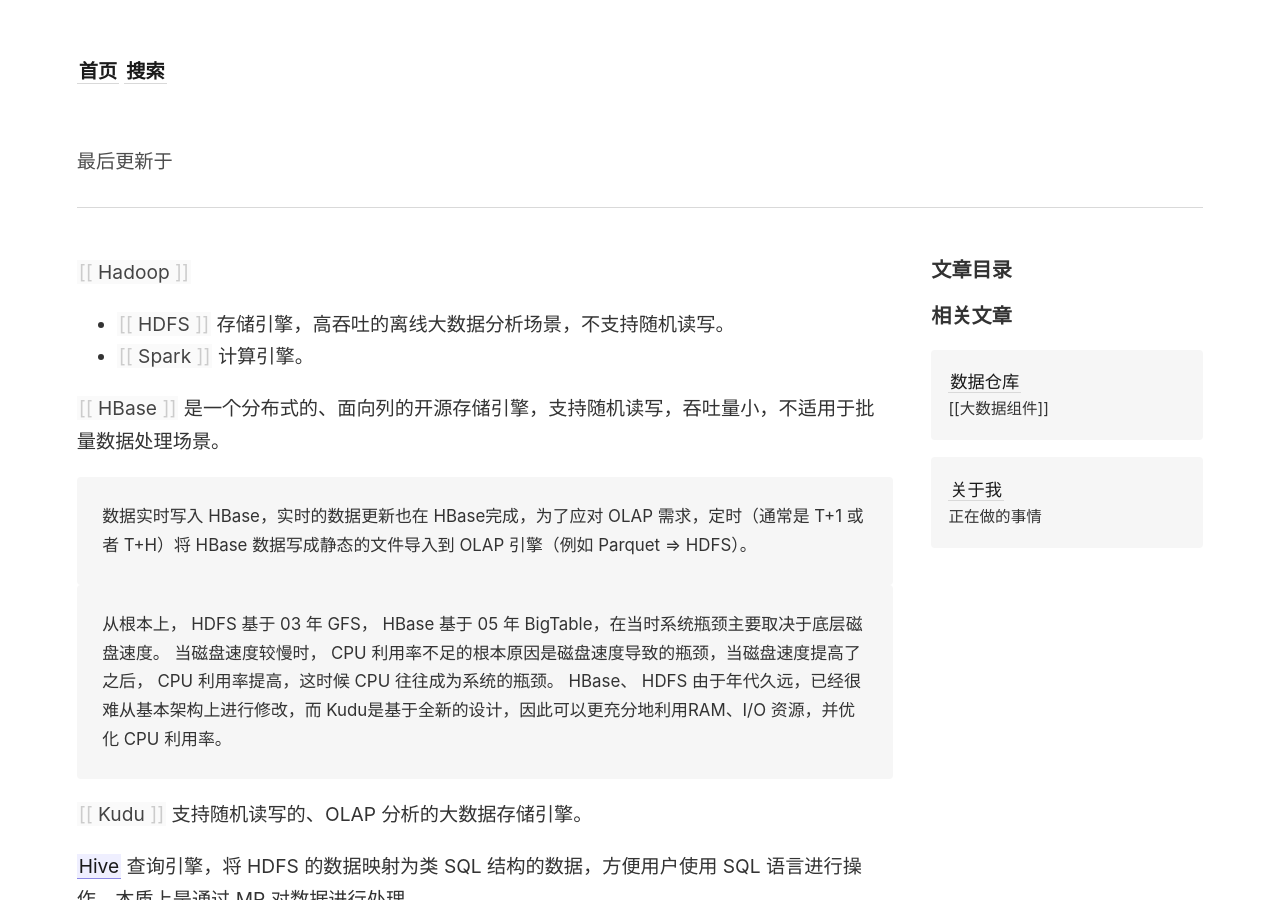
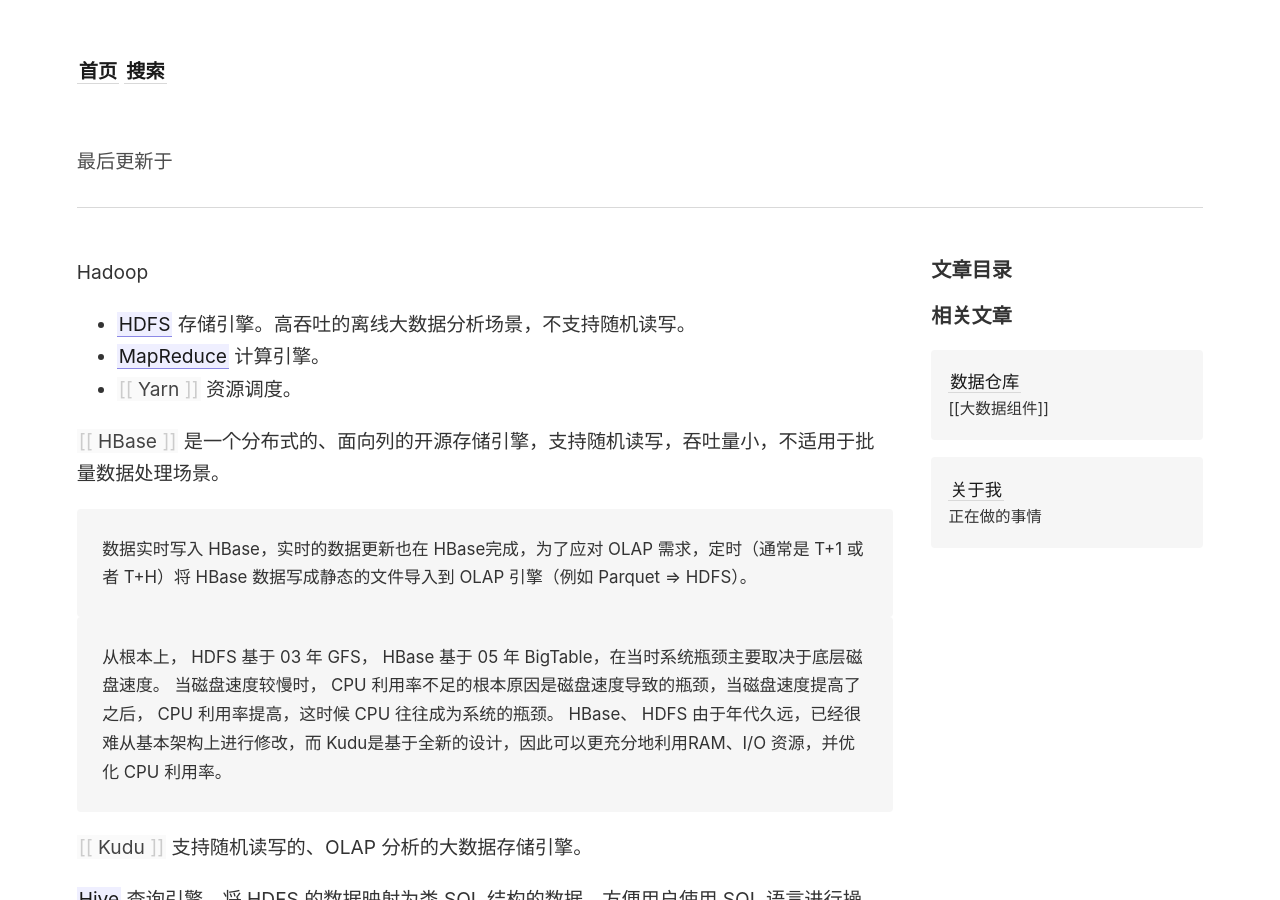
Before and after one commit to wingowen/digital-garden-jekyll, a Jekyll site: the page built from _notes/大数据组件.md, in a window 1280 px wide and 900 px high. Built offline with Jekyll 4.4.1, drawn with Linux system fonts in a browser that asks for light colours; some of the changed text lies outside the part shown.

Commit message:
vault backup: 2024-08-19 09:41:45

```diff
--- a/_notes/大数据组件.md
+++ b/_notes/大数据组件.md
@@ -1,9 +1,10 @@
 ---
 ---
 
-[[Hadoop]]
-- [[HDFS]] 存储引擎，高吞吐的离线大数据分析场景，不支持随机读写。
-- [[Spark]] 计算引擎。
+Hadoop
+- [[HDFS]] 存储引擎。高吞吐的离线大数据分析场景，不支持随机读写。
+- [[MapReduce]] 计算引擎。
+- [[Yarn]] 资源调度。
 
 [[HBase]] 是一个分布式的、面向列的开源存储引擎，支持随机读写，吞吐量小，不适用于批量数据处理场景。
 
```
Also changed, not shown: other parts of _notes/大数据组件.md (+2 -0 lines), _notes/HDFS.md (added, +13 -0 lines), _notes/MapReduce.md (added, +10 -0 lines), assets/images/HDFS-1.png (added), assets/images/MapReduce-1.png (added).
